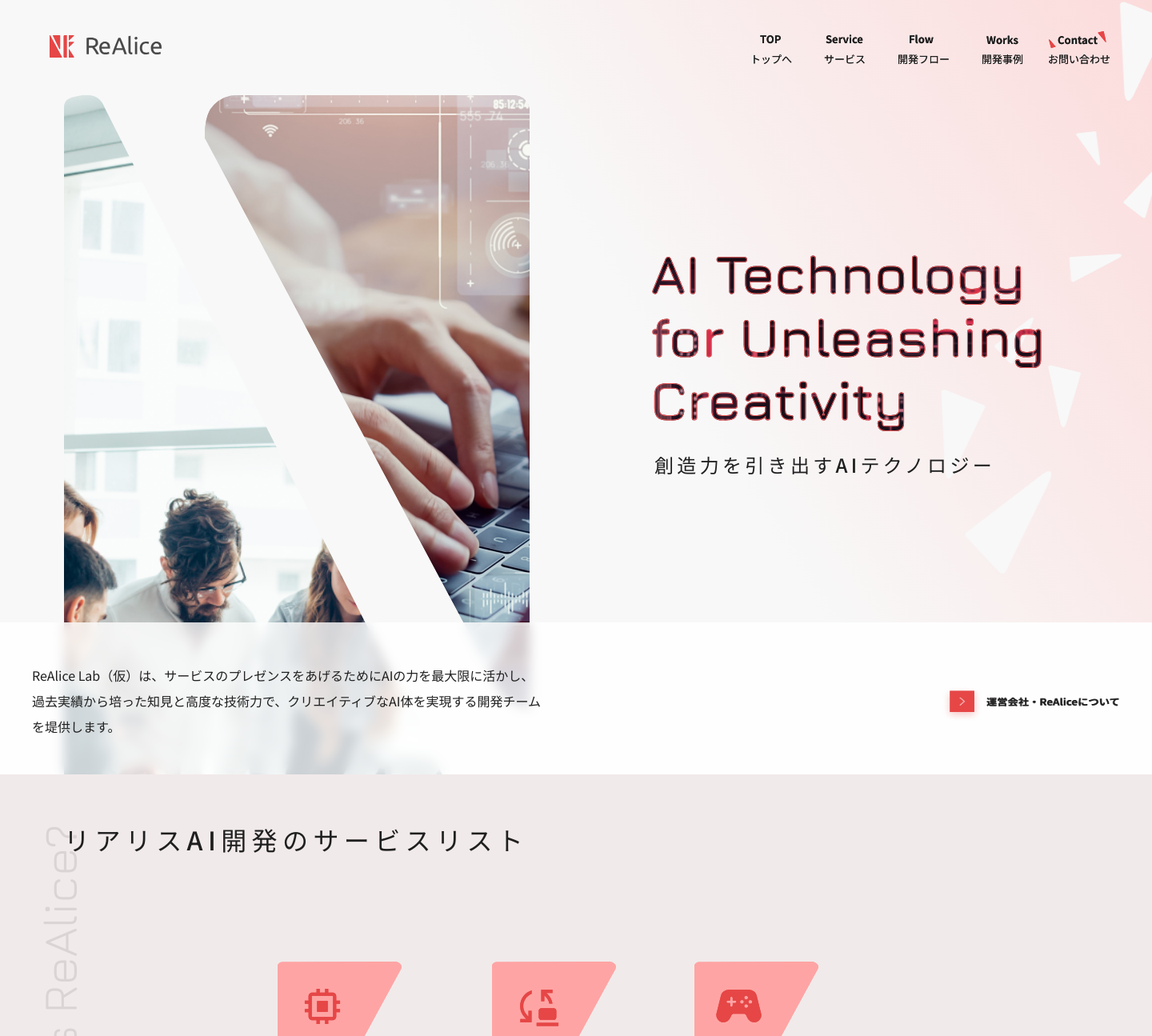
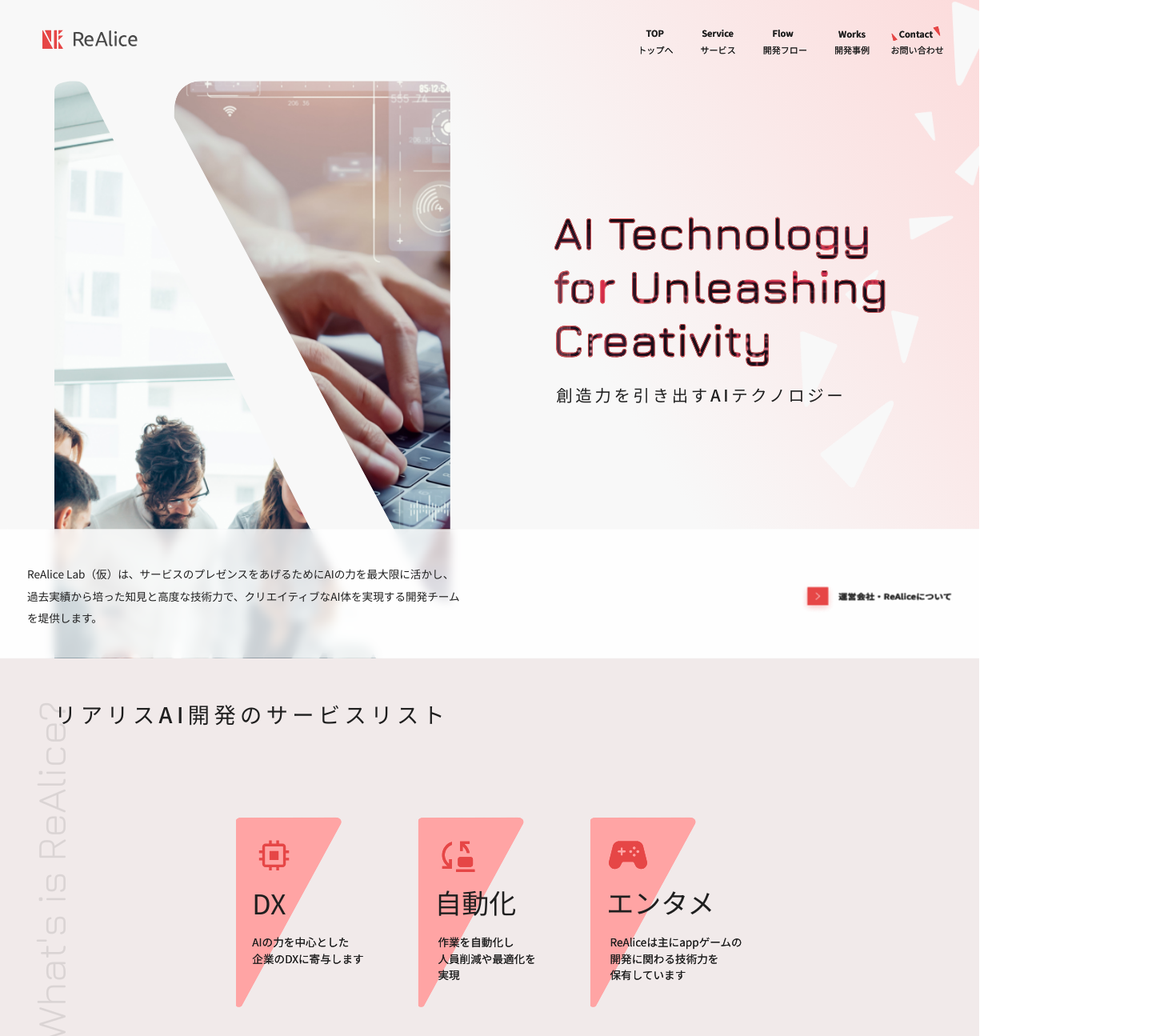
Before and after one commit to y47mooon/Figma, a React (Create React App) app: page / in a window 1280 px wide. Shown: the top 1295 px of the page at 80% size, 1440 px wide, since content can reach past the window. Built offline with nearby package versions, Linux system fonts and the light colour scheme.

Commit message:
修正、遷移

```diff
--- a/public/index.html
+++ b/public/index.html
@@ -3,7 +3,7 @@
   <head>
     <meta charset="utf-8" />
     <link rel="icon" href="%PUBLIC_URL%/favicon.ico" />
-    <meta name="viewport" content="width=device-width, initial-scale=1" />
+    <meta name="viewport" content="width=device-width, initial-scale=1.0" />
     <meta name="theme-color" content="#000000" />
     <meta
       name="description"
--- a/src/components/Service.js
+++ b/src/components/Service.js
@@ -21,10 +21,24 @@ const Service = forwardRef((props, ref) => {
   useEffect(() => {
     const cvImage = document.querySelector('.cv-image');
     if (cvImage) {
-      cvImage.style.cursor = 'pointer'; // カーソルをポインターに変更
-      cvImage.addEventListener('click', () => {
-        window.location.href = 'https://realice.jp'; // URLに遷移
+      cvImage.style.pointerEvents = 'none';
+
+      const clickableArea = document.createElement('div');
+      clickableArea.style.position = 'absolute';
+      clickableArea.style.width = '1000px';
+      clickableArea.style.height = '270px';
+      clickableArea.style.top = '887px';
+      clickableArea.style.left = '220px';
+      clickableArea.style.cursor = 'pointer';
+      clickableArea.style.zIndex = '1000';
+
+      clickableArea.addEventListener('click', (e) => {
+        e.stopPropagation();
+        console.log('CV image clicked!');
+        window.location.href = 'https://realice.jp';
       });
+
+      cvImage.parentElement.appendChild(clickableArea);
     }
   }, []);
 
@@ -97,7 +111,10 @@ const Service = forwardRef((props, ref) => {
   // メインコンテナにアイコンを追加する関数
   function positionStadiaControllerIcon() {
     const icon = createStadiaControllerIcon();
-    document.body.appendChild(icon);
+    const serviceContainer = document.querySelector('.service-container');
+    if (serviceContainer) {
+        serviceContainer.appendChild(icon);
+    }
   }
 
   function createSyncDesktopIcon() {
@@ -131,7 +148,10 @@ const Service = forwardRef((props, ref) => {
   // メインコンテナにアイコンを追加する関数
   function positionMemoryIcon() {
     const icon = createMemoryIcon();
-    document.body.appendChild(icon);
+    const serviceContainer = document.querySelector('.service-container');
+    if (serviceContainer) {
+        serviceContainer.appendChild(icon);
+    }
   }
 
   function positionDxText() {
--- a/src/components/Top.js
+++ b/src/components/Top.js
@@ -262,6 +262,13 @@ const Top = forwardRef((props, ref) => {
     buttonImage.className = 'btn-image';
     buttonImage.src = '/image/btn.png';
     buttonImage.alt = 'ボタン画像';
+    buttonImage.style.cursor = 'pointer';
+
+    buttonImage.addEventListener('click', (e) => {
+      e.preventDefault();
+      window.location.href = 'https://realice.jp';
+    });
+
     document.body.appendChild(buttonImage);
   }
 
--- a/src/components/Works.js
+++ b/src/components/Works.js
@@ -37,10 +37,48 @@ const Works = forwardRef((props, ref) => {
                 map.appendChild(areaElement);
             });
 
-            // 画像にマップ
+            // 画像にマップを設定
             footerImage.useMap = '#footer-nav';
             document.body.appendChild(map);
         }
+
+        // Realiceリンク用のdiv要素
+        const realiceArea = document.createElement('div');
+        realiceArea.className = 'footer-click-area';
+        realiceArea.onclick = () => {
+            console.log('Footer area clicked!'); // デバッグ用ログ
+            window.location.href = 'https://realice.jp';
+        };
+        console.log('Footer click area created'); // デバッグ用ログ
+        document.body.appendChild(realiceArea);
+
+        // cv-image-2のクリックイベントを追加
+        const cvImage2 = document.querySelector('.cv-image-2');
+        if (cvImage2) {
+            // 画像全体のクリックイベントを無効にする
+            cvImage2.style.pointerEvents = 'none'; // 画像のクリックを無効化
+
+            // クリック可能な範囲を示す透明なdivを作成
+            const clickableArea = document.createElement('div');
+            clickableArea.style.position = 'absolute';
+            clickableArea.style.width = '980px';
+            clickableArea.style.height = '250px';
+            clickableArea.style.top = '6032px'; // メインコンテナからの最上辺
+            clickableArea.style.left = '220px'; // 左辺からの位置
+            clickableArea.style.cursor = 'pointer'; // カーソルをポインターに設定
+            clickableArea.style.zIndex = '1000'; // 他の要素の上に表示
+
+
+            clickableArea.addEventListener('click', (e) => {
+                e.stopPropagation(); // 他のクリックイベントを防ぐ
+                console.log('CV image clicked!');
+                window.location.href = 'https://realice.jp'; // 遷移先のURLを指定
+            });
+
+            // cv-image-2の親要素に追加
+            cvImage2.parentElement.appendChild(clickableArea);
+        }
+
     }, []);
 
     useEffect(() => {
--- a/src/style/Service.css
+++ b/src/style/Service.css
@@ -20,7 +20,10 @@
     position: absolute; /* 位置を絶対指定 */
     top: 58px; /* サービスコンテナ内の上辺から58pxの位置 */
     left: 80px; /* サービスコンテナ内の左辺から80pxの位置 */
+    flex-shrink: 0;
+    white-space: nowrap;
 }
+
 .service-title-rotated {
     color: #1F1F1F;
     font-family: "Jura";
@@ -36,6 +39,7 @@
     left: 53px; /* 左辺から53pxの位置 */
     white-space: nowrap;
     transform-origin: right;
+    flex-shrink: 0;
 }
 
 .service-icon {
@@ -72,11 +76,11 @@
 }
 .stadia-controller-icon {
     position: absolute;
-    top: 1226px; /* メインコンテナの最上辺1226 */
-    left: 892px; /* 左辺892 */
-    width: 63px; /* 幅 */
-    height: 63px; /* 高さ */
-    flex-shrink: 0; /* 縮小しない */
+    top: 258px;  /* 1226px - 968px */
+    left: 892px;
+    width: 63px;
+    height: 63px;
+    flex-shrink: 0;
     z-index: 950;
 }
 
@@ -92,7 +96,7 @@
 
 .memory-icon {
     position: absolute;
-    top: 1226px;
+    top: 258px;  /* 1226px - 968px */
     left: 371px;
     width: 64px;
     height: 64px;
@@ -110,6 +114,7 @@
     font-style: normal; /* フォントスタイル */
     font-weight: 400; /* フォントウェイト */
     line-height: normal; /* 行の高さ */
+    flex-shrink: 0;
     z-index:950;
 }
 
@@ -125,6 +130,7 @@
     line-height: normal;
     z-index: 1000;
     pointer-events: none;
+    flex-shrink: 0;
 }
 
 .cv-image {
@@ -147,6 +153,7 @@
     font-style: normal;
     font-weight: 400;
     line-height: normal;
+    flex-shrink: 0;
     z-index: 950;
 }
 
@@ -160,6 +167,7 @@
     font-style: normal;
     font-weight: 400;
     line-height: normal;
+    flex-shrink: 0;
     z-index: 1500;
 }
 
@@ -173,6 +181,7 @@
     font-style: normal;
     font-weight: 400;
     line-height: normal;
+    flex-shrink: 0;
     z-index: 1500;
 }
 
@@ -186,6 +195,7 @@
     font-style: normal;
     font-weight: 400;
     line-height: normal;
+    flex-shrink: 0;
     z-index: 1500;
 }
 
--- a/src/style/globals.css
+++ b/src/style/globals.css
@@ -22,12 +22,22 @@ body {
   padding: 0;
   overflow-y: auto;
   height: 100vh;
+  width:100%;
+  overflow-x: hidden; /* 横スクロールを無効にする */
+}
+
+@media (max-width: 1440px) {
+  body {
+    transform: scale(0.85);
+    transform-origin: top left;
+  }
 }
 
 * {
     margin: 0;
     padding: 0;
     box-sizing: border-box;
+    flex-shrink: 0;
 }
 
 /*メインコンテナ*/
--- a/src/style/top.css
+++ b/src/style/top.css
@@ -47,6 +47,7 @@
     height: 100%;
     opacity: 0.6;
     object-fit: cover;
+    flex-shrink: 0;
     z-index: 1;
 }
 
@@ -61,6 +62,7 @@
     z-index: 2;
     color: #E64646; /* 文字自体の色 */
     -webkit-text-stroke: 1px #E85959; /* 縁取りの色と太さ */
+    flex-shrink: 0;
     background-size: cover;
     background-position: center;
     -webkit-text-fill-color: transparent;
@@ -117,6 +119,7 @@
     font-weight: 500;
     line-height: normal;
     letter-spacing: 4.32px;
+    flex-shrink: 0;
     z-index: 100;
 }
 
@@ -143,6 +146,7 @@
     position: absolute; /* 位置を絶対指定 */
     top: 828px; /* main-containerの最辺から828pxの位置 */
     left: 40px; /* 左辺から40pxの位置 */
+    flex-shrink: 0;
     z-index: 1200; /* 他の要素の上に表示 */
 }
 
@@ -156,6 +160,8 @@
     font-style: normal;
     font-weight: 700;
     line-height: normal;
+    flex-shrink: 0;
+    white-space: nowrap;
 }
 
 .service-text {
@@ -168,6 +174,8 @@
     font-style: normal;
     font-weight: 700;
     line-height: normal;
+    flex-shrink: 0;
+    white-space: nowrap;
 }
 
 .flow-text {
@@ -180,6 +188,8 @@
     font-style: normal;
     font-weight: 700;
     line-height: normal;
+    flex-shrink: 0;
+    white-space: nowrap;
 }
 
 .works-text {
@@ -192,6 +202,8 @@
     font-style: normal;
     font-weight: 700;
     line-height: normal;
+    flex-shrink: 0;
+    white-space: nowrap;
 }
 
 .contact-text {
@@ -204,6 +216,8 @@
     font-style: normal;
     font-weight: 700;
     line-height: normal;
+    flex-shrink: 0;
+    white-space: nowrap;
 }
 
 .top-button-text {
@@ -216,6 +230,8 @@
     font-style: normal;
     font-weight: 400; /* フォントウェイトを400に変更 */
     line-height: normal;
+    flex-shrink: 0;
+    white-space: nowrap;
 }
 
 .service-button-text {
@@ -228,6 +244,8 @@
     font-style: normal;
     font-weight: 400; /* フォントウェイトは400 */
     line-height: normal;
+    flex-shrink: 0;
+    white-space: nowrap;
 }
 
 .development-flow-text {
@@ -241,6 +259,8 @@
     font-weight: 400; /* フォントウェイトは400 */
     line-height: normal;
     white-space: nowrap; /* テキストを横に表示 */
+    flex-shrink: 0;
+    white-space: nowrap;
 }
 .case-study-text {
     position: absolute;
@@ -253,6 +273,8 @@
     font-weight: 400; /* フォントウェイトは400 */
     line-height: normal;
     white-space: nowrap; /* テキストを横に表示 */
+    flex-shrink: 0;
+    white-space: nowrap;
 }
 .inquiry-text {
     position: absolute;
@@ -265,6 +287,8 @@
     font-weight: 400; /* フォントウェイトは400 */
     line-height: normal;
     white-space: nowrap; /* テキストを横に表示 */
+    flex-shrink: 0;
+    white-space: nowrap;
 }
 .vector-icon {
     position: absolute;
@@ -294,4 +318,5 @@
     top: 857px; /* メインコンテナの最上辺からの位置 */
     left: 1176px; /* 左辺からの位置 */
     z-index: 1200; /* 他の要素の上に表示 */
+    flex-shrink: 0;
 }
```
Also changed, not shown: src/style/Flow.css (+17 -0 lines), src/style/Works.css (+20 -0 lines).
